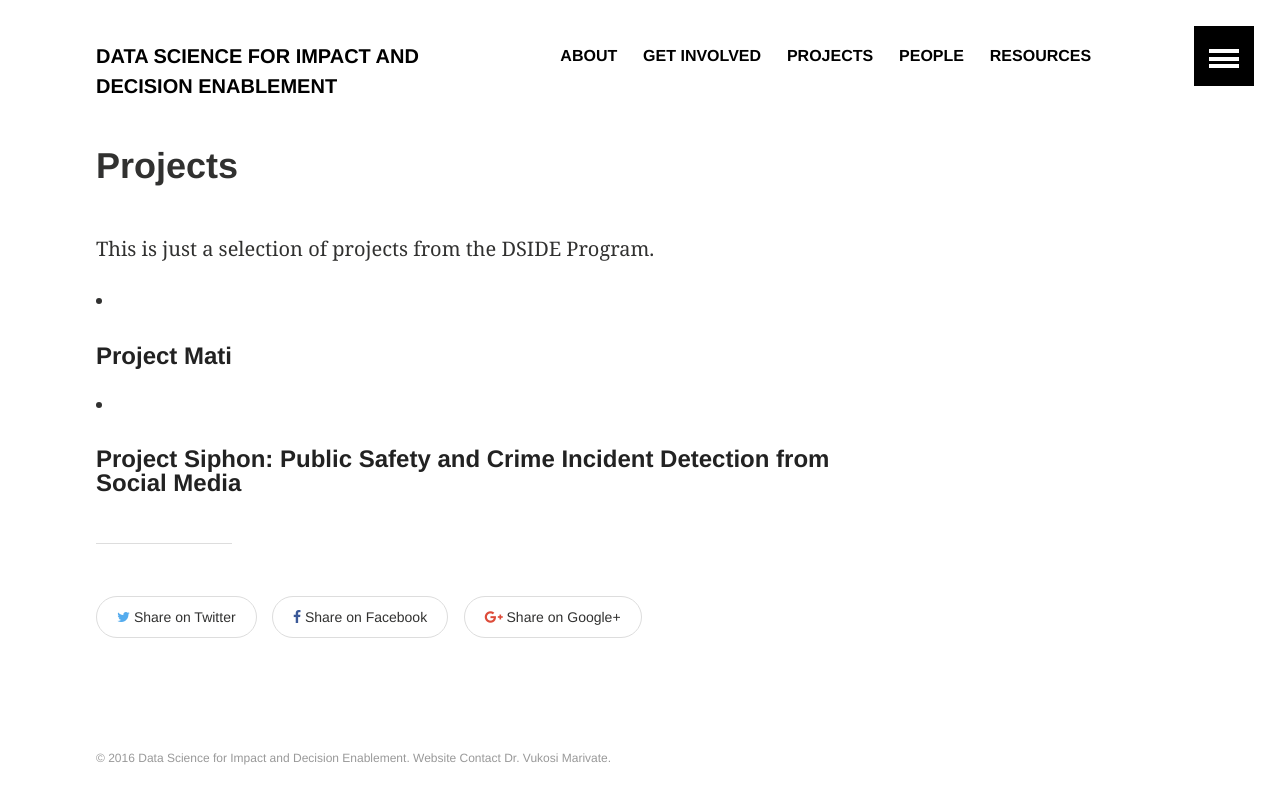
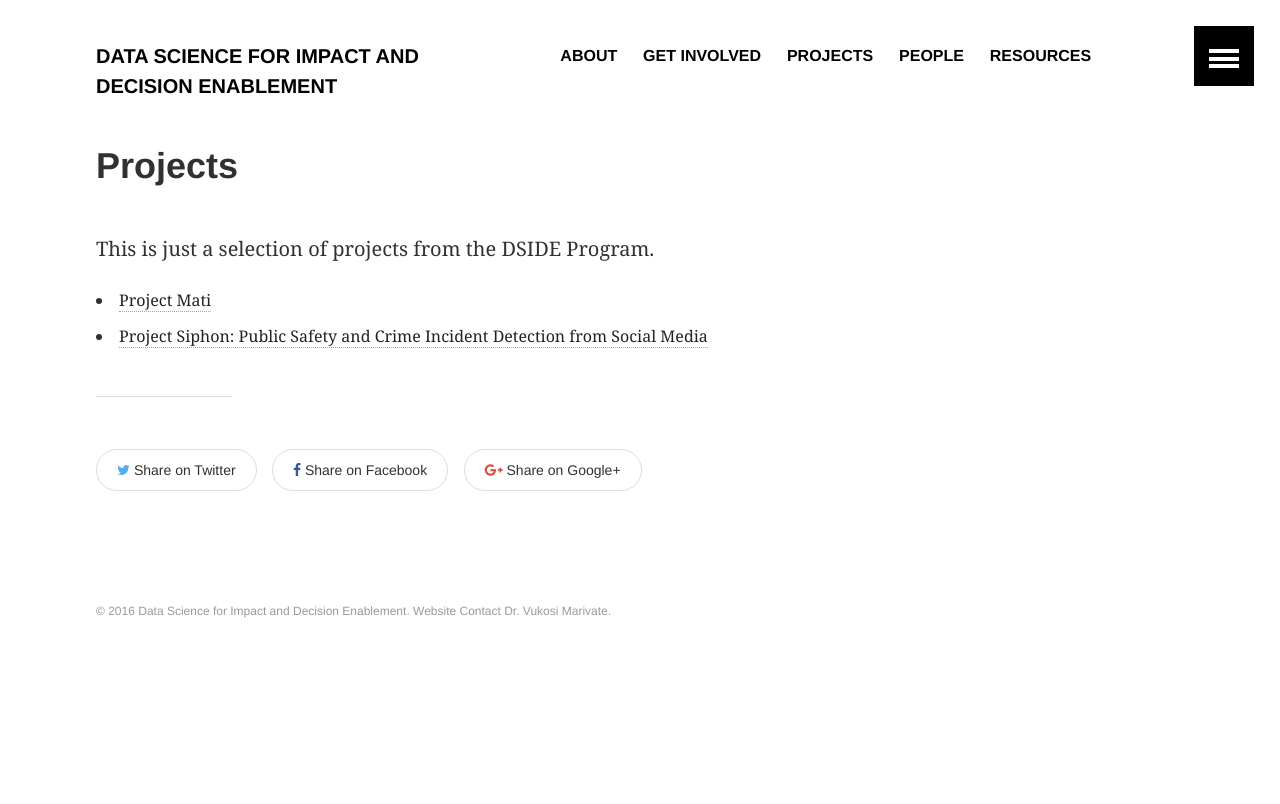
Before and after one commit to DSIDEWeb/dsideweb.github.io, a Jekyll site: the page built from projects/index.md, in a window 1280 px wide. Shown: the top 804 px of the page. Built offline with Jekyll 4.4.1, drawn with Linux system fonts in a browser that asks for light colours.

Commit message:
Updated link sizes

```diff
--- a/_includes/post-list-dside.html
+++ b/_includes/post-list-dside.html
@@ -1 +1 @@
-<li><a href="{{ site.url }}{{ post.url }}"><h4>{{ post.title }}</h4></a></li>
+<li><a href="{{ site.url }}{{ post.url }}">{{ post.title }}</a></li>
```
